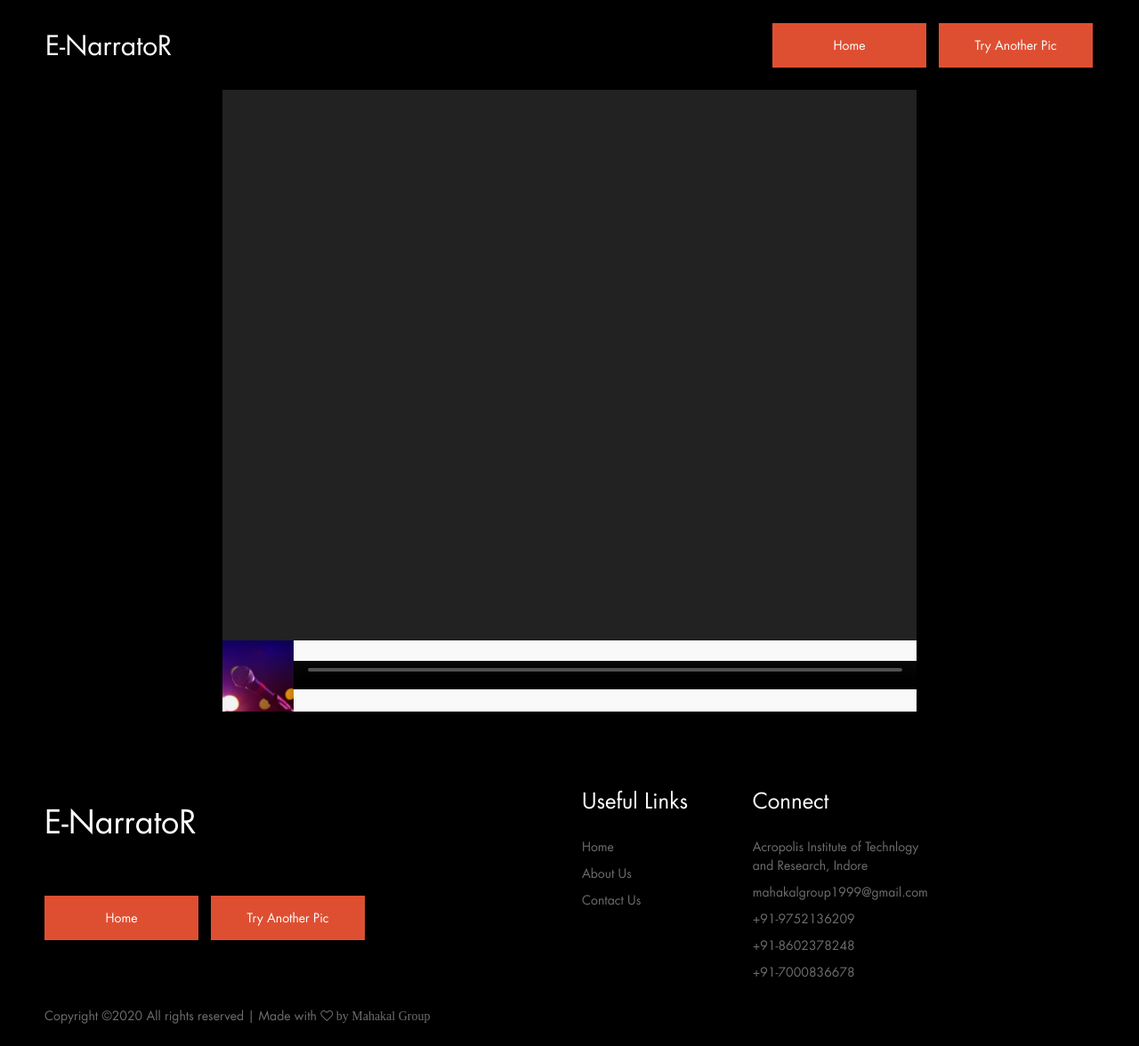
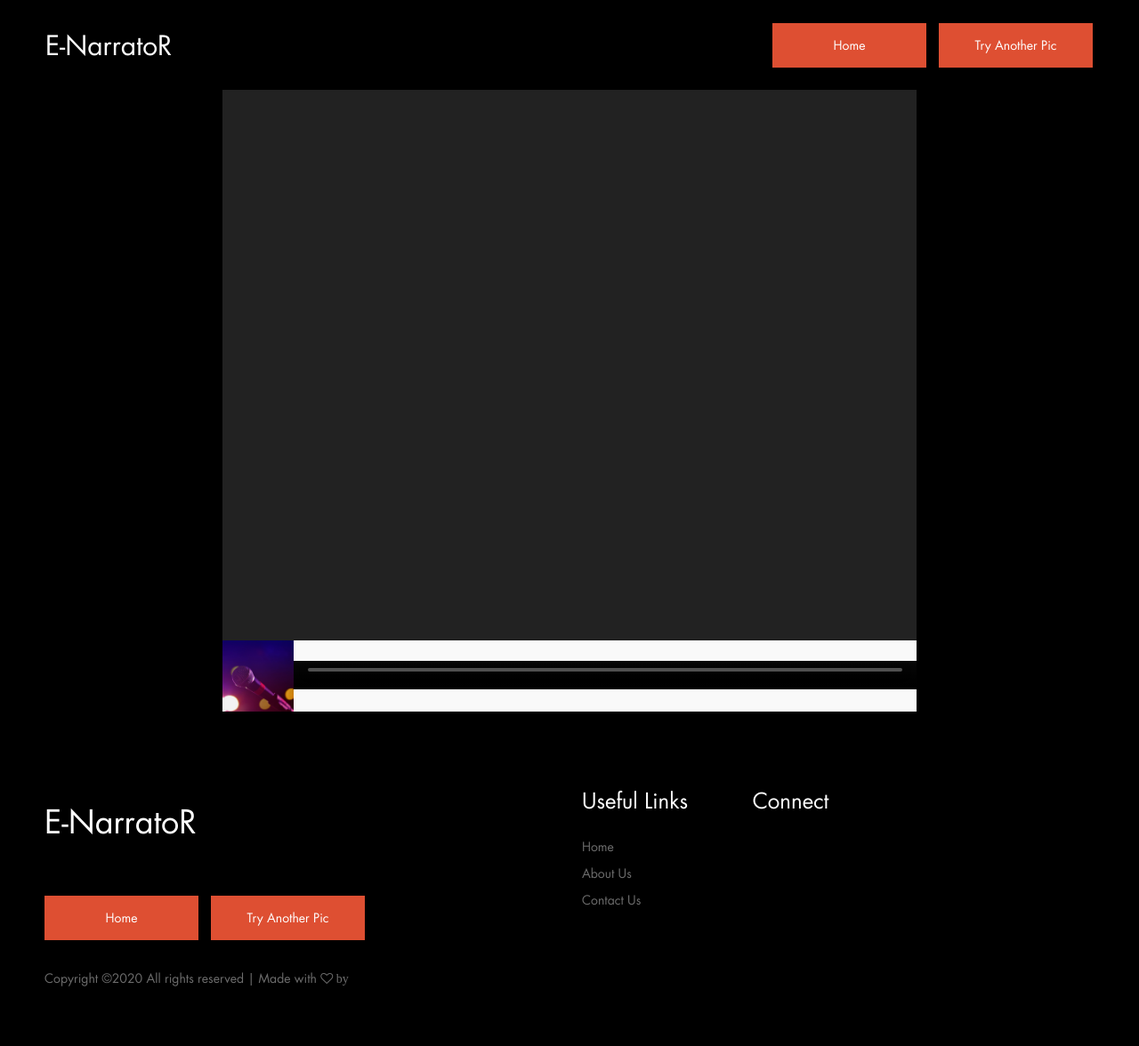
Before and after one commit to harsh12-99/enarrator, a Flask app: template templates/output.html in a window 1280 px wide. Shown: the whole page at 89% size. After the commit the page ends 1109 px from the top, so only its background shows below. Run offline with Flask 2, Linux system fonts and the light colour scheme; the template is opened without the code that fills it, so the values that code supplies are empty; grey boxes are pictures that could not be loaded.

Commit message:
Update output.html

```diff
--- a/templates/output.html
+++ b/templates/output.html
@@ -92,11 +92,7 @@
             <div class="footer_list">
                <div class="footer_list_title">Connect</div>
                <ul>
-                  <li><a href="#">Acropolis Institute of Technlogy and Research, Indore</a></li>
-                  <li><a href="#">mahakalgroup1999@gmail.com</a></li>
-                  <li><a href="#">+91-9752136209</a></li>
-                  <li><a href="#">+91-8602378248</a></li>
-                  <li><a href="#">+91-7000836678</a></li>
+
                </ul>
             </div>
 
@@ -104,7 +100,7 @@
       </div>
       <div class="copyright_bar">
          <span><!-- Link back to Colorlib can't be removed. Template is licensed under CC BY 3.0. -->
-            Copyright &copy;<script>document.write(new Date().getFullYear());</script> All rights reserved | Made with <i class="fa fa-heart-o" aria-hidden="true"> by Mahakal Group</i></a>
+            Copyright &copy;<script>document.write(new Date().getFullYear());</script> All rights reserved | Made with <i class="fa fa-heart-o" aria-hidden="true"> by </i></a>
             <!-- Link back to Colorlib can't be removed. Template is licensed under CC BY 3.0. -->
          </span>
       </div>
```
